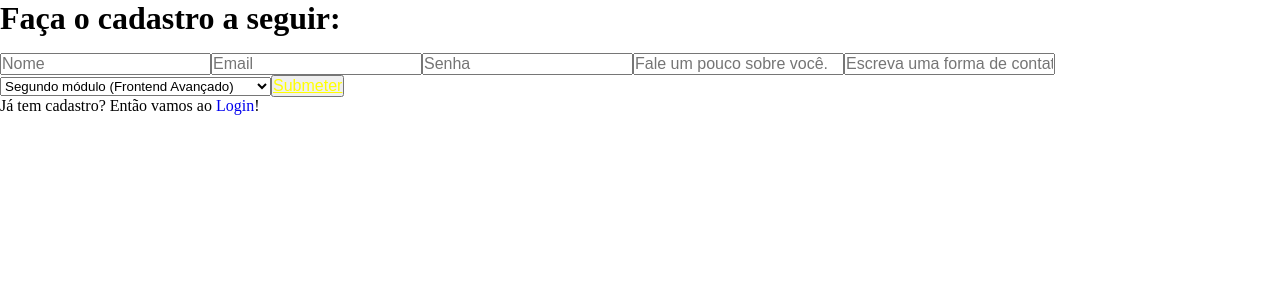
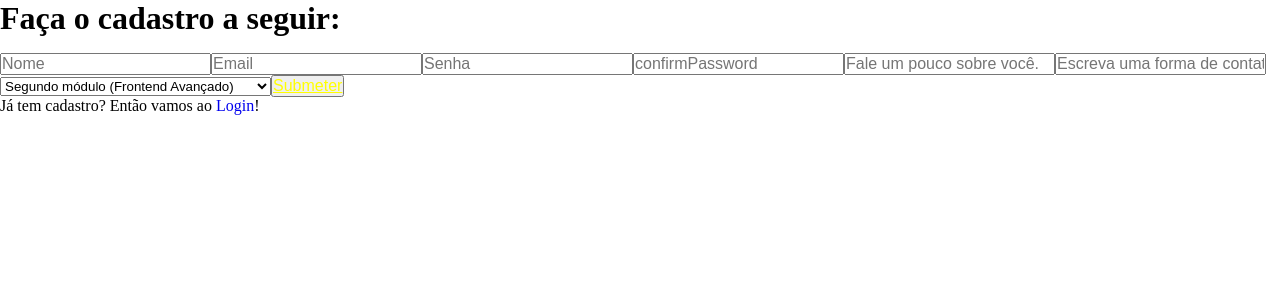
Before and after one commit to AndreKuratomi/Kenziehub, a React (Create React App) app: page /signup in a window 1280 px wide. Shown: the top 300 px of the page. Built offline with nearby package versions, Linux system fonts and the light colour scheme.

Commit message:
Little repairs

```diff
--- a/src/pages/SignUp/index.jsx
+++ b/src/pages/SignUp/index.jsx
@@ -21,7 +21,10 @@ function SignUp() {
         /^((?=.*[!@#$%^&*()\-_=+{};:,<.>?]){1})(?=.*\d)((?=.*[a-z]){1})((?=.*[A-Z]){1}).*$/,
         "Sua senha deve ter ao menos 1 letra maiúscula, 1 minúscula, 1 número e 1 caractere especial."
       ),
-    //   confirmPassword: yup.string().required().oneOf([yup.ref("password"), ]),
+    confirmPassword: yup
+      .string()
+      .required()
+      .oneOf([yup.ref("password"), "As senhas devem ser iguais!"]),
     bio: yup.string().required("Campo obrigatório!"),
     contact: yup.string().required("Campo obrigatório!"),
     // course_modules: yup.select().option().required("Selecionar um módulo!"),
@@ -47,11 +50,11 @@ function SignUp() {
         {errors.email?.message}
         <input type="password" placeholder="Senha" {...register("password")} />
         {errors.password?.message}
-        {/* <input
+        <input
           type="password"
           placeholder="confirmPassword"
           {...register("confirmPassword")}
-        /> */}
+        />
         <input placeholder="Fale um pouco sobre você." {...register("bio")} />
         {errors.bio?.message}
         <input
```
